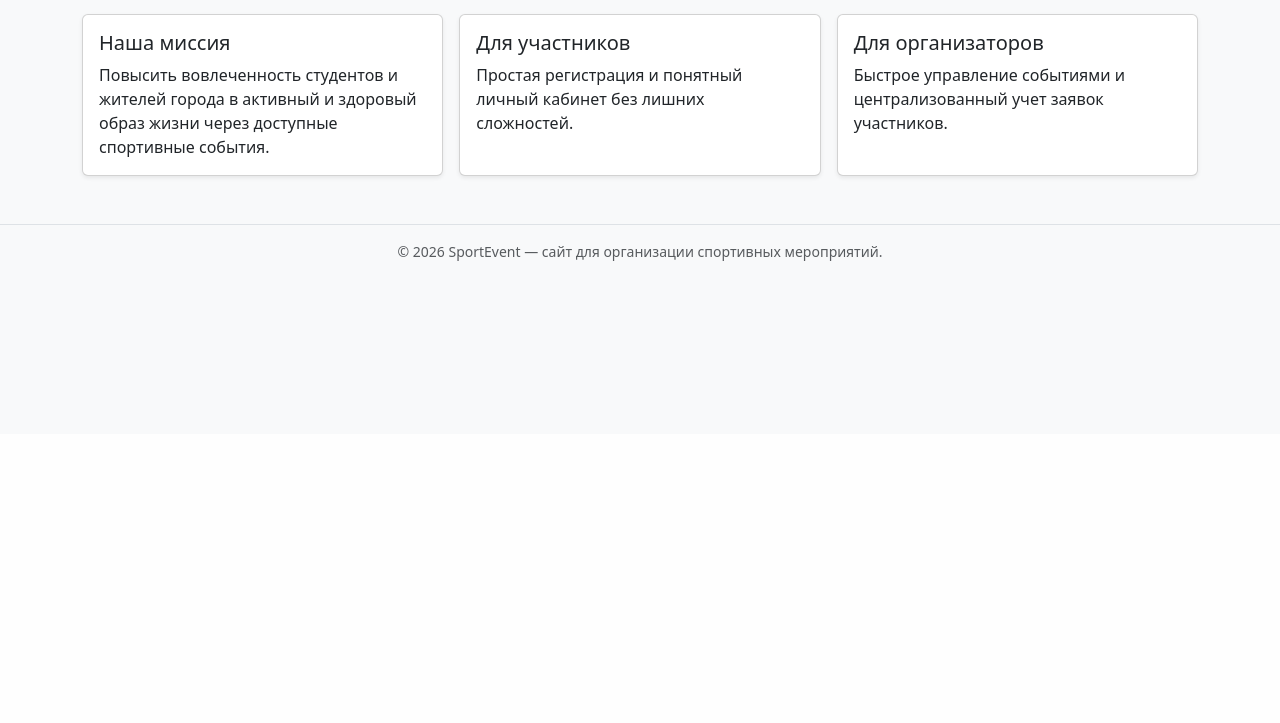
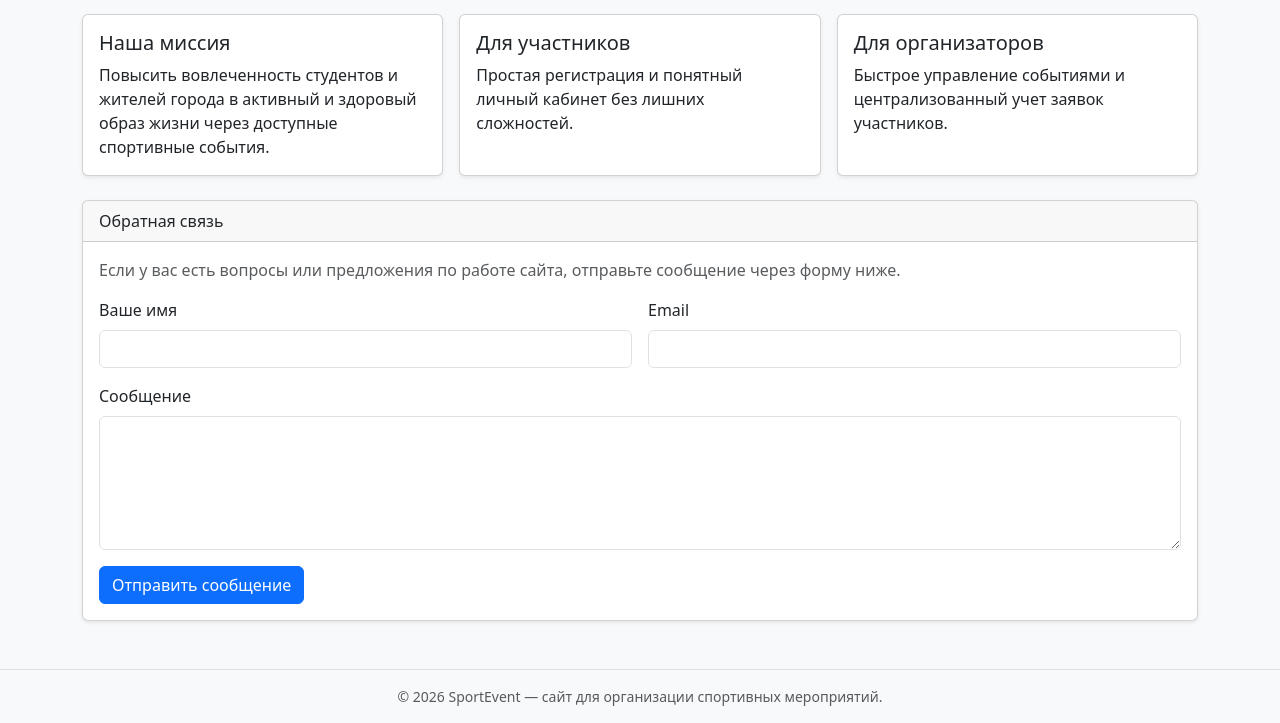
Before and after one commit to Dota2Beta/SportEvent, a PHP site: page /about.php in a window 1280 px wide. Shown: the part 366-1089 px from the top of the page. Before the commit the page ends 627 px from the top, so only its background shows below. Run offline with PHP 8.4, Linux system fonts and the light colour scheme.

Commit message:
feat: add customer feedback form to About page

```diff
--- a/about.php
+++ b/about.php
@@ -1,4 +1,43 @@
 <?php
+require __DIR__ . '/includes/db.php';
+require __DIR__ . '/includes/auth.php';
+
+$pdo->exec('CREATE TABLE IF NOT EXISTS feedback_messages (
+    id INT UNSIGNED AUTO_INCREMENT PRIMARY KEY,
+    client_name VARCHAR(120) NOT NULL,
+    client_email VARCHAR(190) NOT NULL,
+    message TEXT NOT NULL,
+    created_at TIMESTAMP DEFAULT CURRENT_TIMESTAMP
+)');
+
+$errors = [];
+$success = null;
+
+if ($_SERVER['REQUEST_METHOD'] === 'POST' && isset($_POST['send_feedback'])) {
+    $clientName = trim($_POST['client_name'] ?? '');
+    $clientEmail = trim($_POST['client_email'] ?? '');
+    $message = trim($_POST['message'] ?? '');
+
+    if ($clientName === '' || $clientEmail === '' || $message === '') {
+        $errors[] = 'Заполните все поля формы обратной связи.';
+    }
+
+    if ($clientEmail !== '' && !filter_var($clientEmail, FILTER_VALIDATE_EMAIL)) {
+        $errors[] = 'Укажите корректный email.';
+    }
+
+    if (mb_strlen($message) > 2000) {
+        $errors[] = 'Сообщение слишком длинное. Максимум 2000 символов.';
+    }
+
+    if (!$errors) {
+        $stmt = $pdo->prepare('INSERT INTO feedback_messages (client_name, client_email, message) VALUES (?, ?, ?)');
+        $stmt->execute([$clientName, $clientEmail, $message]);
+        $success = 'Спасибо! Ваше сообщение отправлено.';
+        $_POST = [];
+    }
+}
+
 require __DIR__ . '/includes/header.php';
 ?>
 
@@ -17,7 +56,7 @@ require __DIR__ . '/includes/header.php';
     </div>
 </div>
 
-<div class="row g-3">
+<div class="row g-3 mb-4">
     <div class="col-md-4">
         <div class="card h-100 shadow-sm">
             <div class="card-body">
@@ -44,4 +83,37 @@ require __DIR__ . '/includes/header.php';
     </div>
 </div>
 
+<section class="card shadow-sm">
+    <div class="card-header">Обратная связь</div>
+    <div class="card-body">
+        <p class="text-muted">Если у вас есть вопросы или предложения по работе сайта, отправьте сообщение через форму ниже.</p>
+
+        <?php foreach ($errors as $error): ?>
+            <div class="alert alert-danger"><?= htmlspecialchars($error) ?></div>
+        <?php endforeach; ?>
+        <?php if ($success): ?>
+            <div class="alert alert-success"><?= htmlspecialchars($success) ?></div>
+        <?php endif; ?>
+
+        <form method="post">
+            <input type="hidden" name="send_feedback" value="1">
+            <div class="row g-3">
+                <div class="col-md-6">
+                    <label class="form-label">Ваше имя</label>
+                    <input type="text" name="client_name" class="form-control" maxlength="120" required value="<?= htmlspecialchars($_POST['client_name'] ?? '') ?>">
+                </div>
+                <div class="col-md-6">
+                    <label class="form-label">Email</label>
+                    <input type="email" name="client_email" class="form-control" maxlength="190" required value="<?= htmlspecialchars($_POST['client_email'] ?? '') ?>">
+                </div>
+                <div class="col-12">
+                    <label class="form-label">Сообщение</label>
+                    <textarea name="message" rows="5" class="form-control" maxlength="2000" required><?= htmlspecialchars($_POST['message'] ?? '') ?></textarea>
+                </div>
+            </div>
+            <button class="btn btn-primary mt-3">Отправить сообщение</button>
+        </form>
+    </div>
+</section>
+
 <?php require __DIR__ . '/includes/footer.php'; ?>
```
Also changed, not shown: database.sql (+10 -0 lines), README.md.
